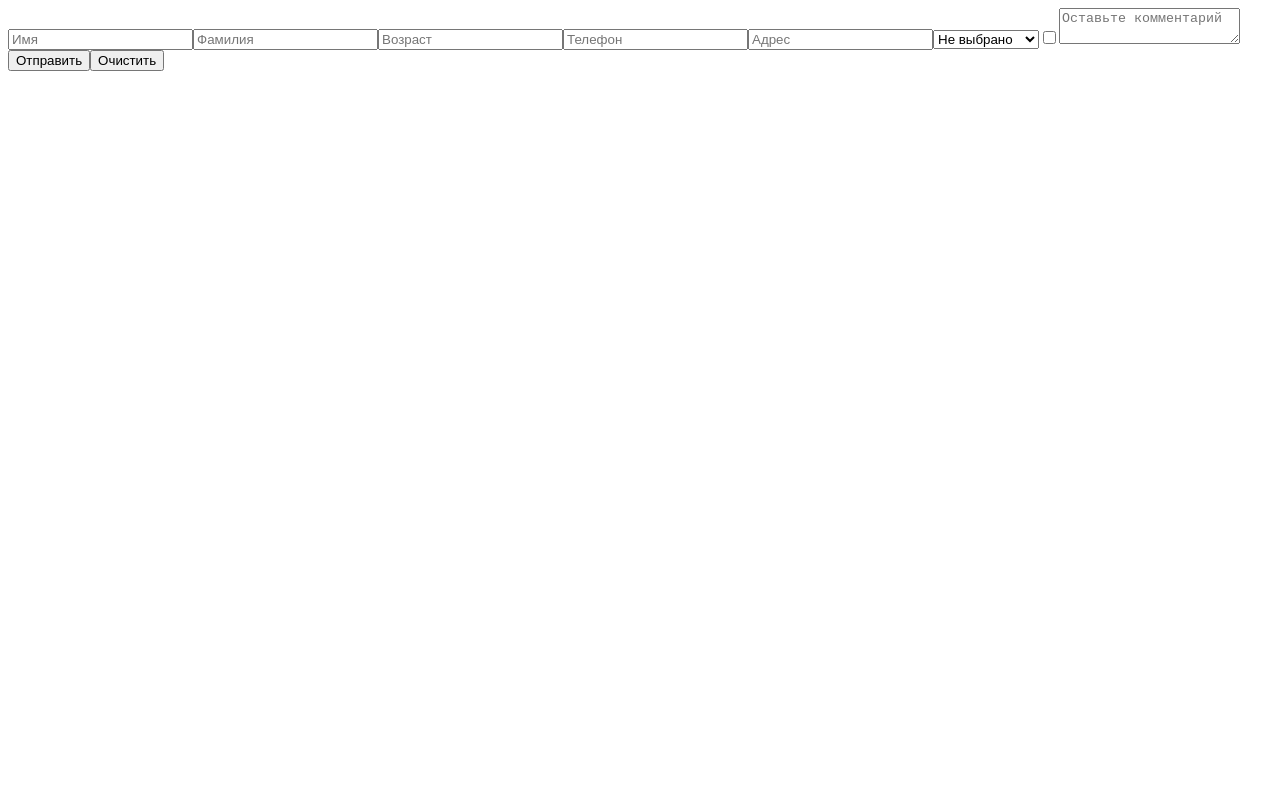
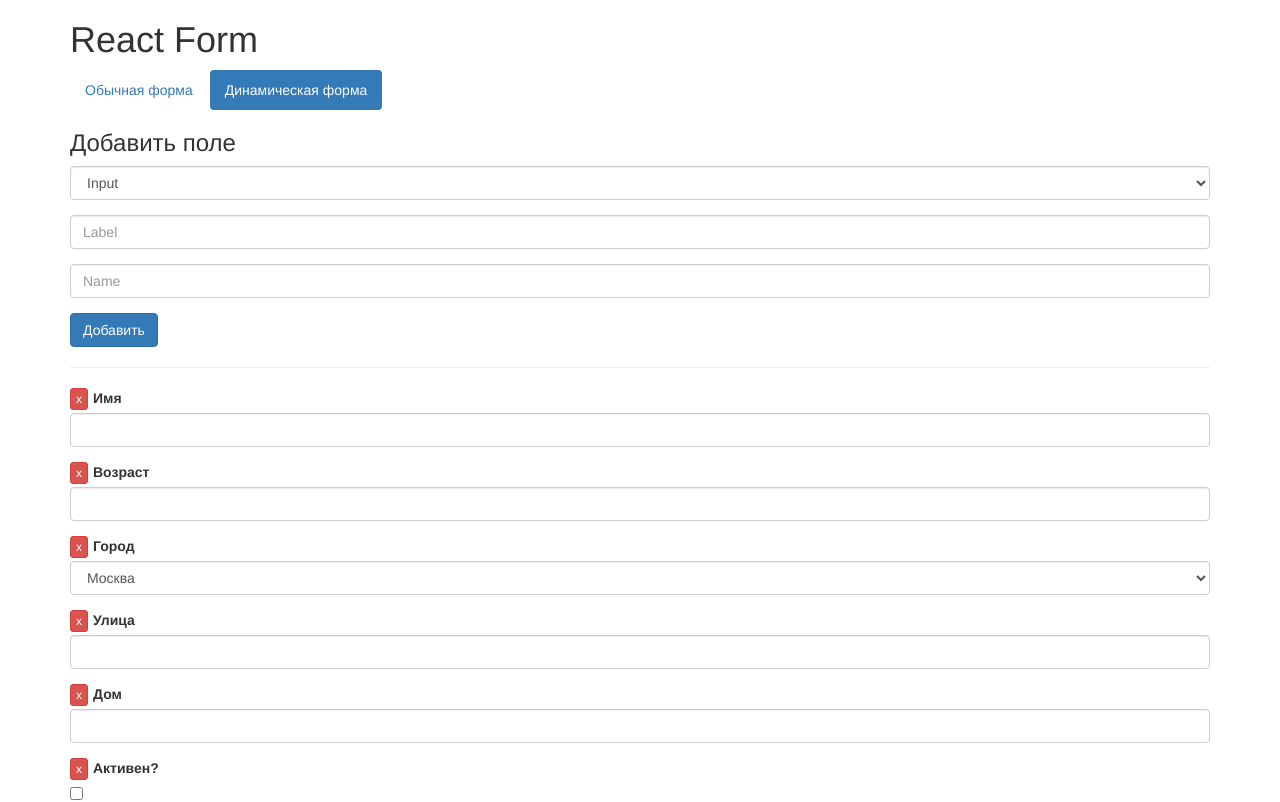
Before and after one commit to kostaskriaridis/react-form, a React (Create React App) app: page /dynamic in a window 1280 px wide. Shown: the top 802 px of the page. Built offline with nearby package versions, Linux system fonts and the light colour scheme.

Commit message:
Added react-router. Added form, that can dynamically create fields. wrote readme

```diff
--- a/package.json
+++ b/package.json
@@ -3,9 +3,11 @@
   "version": "0.1.0",
   "private": true,
   "dependencies": {
+    "bootstrap": "^3.3.7",
     "prop-types": "^15.5.8",
     "react": "^15.5.4",
-    "react-dom": "^15.5.4"
+    "react-dom": "^15.5.4",
+    "react-router-dom": "^4.1.1"
   },
   "devDependencies": {
     "react-scripts": "0.9.5"
--- a/src/App.js
+++ b/src/App.js
@@ -1,60 +1,27 @@
-import React, { Component } from 'react';
+import React from 'react';
+import {
+    BrowserRouter as Router,
+    Route
+} from 'react-router-dom';
 
-import Form from './form/Form';
-import Input from './form/Input';
-import Select from './form/Select';
-import Checkbox from './form/Checkbox';
-import Textarea from './form/Textarea';
+import '../node_modules/bootstrap/dist/css/bootstrap.css';
+import './app.css';
 
-class App extends Component {
-    componentWillMount() {
-        this.handleReset = this.handleReset.bind(this);
-    }
+import Header from './header/Header';
+import AppContainer from './pages/AppContainer';
+import Base from './pages/Base';
+import Dynamic from './pages/Dynamic';
 
-    render() {
-        return (
-            <Form
-                ref={form => this.form = form}
-                onSubmit={data => console.log(data)}>
-                <Input
-                    name='person.name'
-                    placeholder='Имя' />
-
-                <Input
-                    name='person.last_name'
-                    placeholder='Фамилия' />
-                <Input
-                    name='person.age'
-                    type='number'
-                    placeholder='Возраст' />
-                <Input
-                    name='contact.phone'
-                    placeholder='Телефон' />
-                <Input
-                    name='contact.address'
-                    placeholder='Адрес' />
-                <Select
-                    name='contact.city'
-                    fieldType='select'
-                    options={[
-                        { value: '', label: 'Не выбрано' },
-                        { value: 'moscow', label: 'Москва' },
-                        { value: 'ekaterinburg', label: 'Екатеринбург' }
-                    ]} />
-                <Checkbox name='isActive' />
-                <Textarea
-                    name='comment'
-                    placeholder='Оставьте комментарий' />
-
-                <button type='submit'>Отправить</button>
-                <button type='button' onClick={this.handleReset}>Очистить</button>
-            </Form>
-        );
-    }
-
-    handleReset() {
-        this.form.resetForm();
-    }
+function App({ location }) {
+    return (
+        <Router>
+            <AppContainer>
+                <Header />
+                <Route exact path='/' component={Base} />
+                <Route path='/dynamic' component={Dynamic} />
+            </AppContainer>
+        </Router>
+    );
 }
 
 export default App;
--- /dev/null
+++ b/src/app.css
@@ -0,0 +1,15 @@
+.container {
+    margin-bottom: 30px;
+}
+
+.nav {
+    margin-bottom: 10px;
+}
+
+.form-group__remove {
+    margin-right: 5px;
+}
+
+.btn + .btn {
+    margin-left: 10px;
+}
--- a/src/form/Checkbox.js
+++ b/src/form/Checkbox.js
@@ -4,6 +4,7 @@ import HOC from './HOC';
 function Checkbox({ name, value = false, setValue }) {
     return (
         <input
+            className='checkbox'
             type='checkbox'
             name={name}
             checked={value}
--- a/src/form/HOC.js
+++ b/src/form/HOC.js
@@ -30,9 +30,9 @@ export default function HOC(InputComponent) {
 
         render() {
             const componentProps = {
+                ...this.props,
                 setValue: this.setValue,
-                value: this.state.value,
-                ...this.props
+                value: this.state.value
             };
 
             return <InputComponent {...componentProps} />;
@@ -43,7 +43,7 @@ export default function HOC(InputComponent) {
         }
 
         resetValue() {
-            this.setValue(undefined);
+            this.setValue(this.props.value);
         }
 
         getValue() {
--- a/src/form/Input.js
+++ b/src/form/Input.js
@@ -4,6 +4,7 @@ import HOC from './HOC';
 function Input({ type, name, placeholder, value = '', setValue }) {
     return (
         <input
+            className='form-control'
             type={type || 'text'}
             name={name}
             placeholder={placeholder}
--- a/src/form/Select.js
+++ b/src/form/Select.js
@@ -4,6 +4,7 @@ import HOC from './HOC';
 function Select({ name, value = '', options, setValue }) {
     return (
         <select
+            className='form-control'
             name={name}
             value={value}
             onChange={e => setValue(e.target.value)}>
--- a/src/form/Textarea.js
+++ b/src/form/Textarea.js
@@ -4,6 +4,7 @@ import HOC from './HOC';
 function Textarea({ name, value = '', placeholder, setValue }) {
     return (
         <textarea
+            className='form-control'
             name={name}
             placeholder={placeholder}
             value={value}
--- /dev/null
+++ b/src/header/Header.js
@@ -0,0 +1,29 @@
+import React from 'react';
+import { withRouter, NavLink } from 'react-router-dom';
+
+const nav = [{
+    to: '/',
+    text: 'Обычная форма'
+}, {
+    to: '/dynamic',
+    text: 'Динамическая форма'
+}];
+
+function Header({ location }) {
+    return (
+        <header className='header'>
+            <h1>React Form</h1>
+            <ul className='nav nav-pills'>
+                {nav.map(link =>
+                    <li key={link.to} className={location.pathname === link.to ? 'active' : ''}>
+                        <NavLink to={link.to}>
+                            {link.text}
+                        </NavLink>
+                    </li>
+                )}
+            </ul>
+        </header>
+    );
+}
+
+export default withRouter(Header);
--- /dev/null
+++ b/src/pages/AppContainer.js
@@ -0,0 +1,5 @@
+import React from 'react';
+
+export default function AppContainer({ children }) {
+    return <div className='container'>{children}</div>;
+}
--- /dev/null
+++ b/src/pages/Base.js
@@ -0,0 +1,76 @@
+import React, { Component } from 'react';
+
+import Form from '../form/Form';
+import Input from '../form/Input';
+import Select from '../form/Select';
+import Checkbox from '../form/Checkbox';
+import Textarea from '../form/Textarea';
+
+class Base extends Component {
+    componentWillMount() {
+        this.handleReset = this.handleReset.bind(this);
+    }
+
+    render() {
+        return (
+            <Form
+                ref={form => this.form = form}
+                onSubmit={data => console.log(data)}>
+                <div className='form-group'>
+                    <label>Имя</label>
+                    <Input name='person.name' />
+                </div>
+                <div className='form-group'>
+                    <label>Фамилия</label>
+                    <Input name='person.last_name' />
+                </div>
+                <div className='form-group'>
+                    <label>Возраст</label>
+                    <Input
+                        name='person.age'
+                        type='number' />
+                </div>
+                <div className='form-group'>
+                    <label>Телефон</label>
+                    <Input name='contact.phone' />
+                </div>
+                <div className='form-group'>
+                    <label>Город</label>
+                    <Select
+                        name='contact.city'
+                        value='moscow'
+                        options={[
+                            { value: 'moscow', label: 'Москва' },
+                            { value: 'saint-petersburg', label: 'Санкт-Петербург' },
+                            { value: 'ekaterinburg', label: 'Екатеринбург' }
+                        ]} />
+                </div>
+                <div className='form-group'>
+                    <label>Адрес</label>
+                    <Input name='contact.address' />
+                </div>
+                <div className='checkbox'>
+                    <label>
+                        <Checkbox
+                            name='isActive'
+                            value={false} />
+                        Активен
+                    </label>
+                </div>
+                <div className='form-group'>
+                    <label>Комментарий</label>
+                    <Textarea name='comment' />
+                </div>
+
+                <button className='btn btn-primary' type='submit'>Сохранить</button>
+                <button className='btn btn-default' type='button' onClick={this.handleReset}>Очистить</button>
+            </Form>
+        );
+    }
+
+    handleReset() {
+        this.form.resetForm();
+    }
+}
+
+export default Base;
--- /dev/null
+++ b/src/pages/Dynamic.js
@@ -0,0 +1,139 @@
+import React, { Component } from 'react';
+
+import Form from '../form/Form';
+import Input from '../form/Input';
+import Select from '../form/Select';
+import Checkbox from '../form/Checkbox';
+import Textarea from '../form/Textarea';
+
+export default class Dynamic extends Component {
+    state = {
+        fields: [
+            { type: 'input', name: 'person.first_name', label: 'Имя' },
+            { type: 'input', name: 'person.age', label: 'Возраст' },
+            {
+                type: 'select',
+                name: 'address.city',
+                label: 'Город',
+                value: 'moscow',
+                options: [
+                    { label: 'Москва', value: 'moscow' },
+                    { label: 'Санкт-Петербург', value: 'saint-petersburg' },
+                    { label: 'Екатеринбург', value: 'ekaterinburg' }
+                ]
+            },
+            { type: 'input', name: 'address.street', label: 'Улица' },
+            { type: 'input', name: 'address.house', label: 'Дом' },
+            { type: 'checkbox', name: 'address.isActive', label: 'Активен?' },
+            { type: 'textarea', name: 'comment', label: 'Комментарий' },
+        ]
+    };
+
+    componentWillMount() {
+        this.handleCreateField = this.handleCreateField.bind(this);
+    }
+
+    render() {
+        return (
+            <div>
+                <CreateForm onCreateField={this.handleCreateField} />
+                <hr />
+                <Form onSubmit={data => console.log(data)}>
+                    {this.state.fields.map(field => this.renderFieldWrapper(field))}
+                    <button className='btn btn-primary' type='submit'>Сохранить</button>
+                </Form>
+            </div>
+        );
+    }
+
+    renderFieldWrapper(field) {
+        return (
+            <div key={field.name} className='form-group'>
+                <div
+                    className='form-group__remove btn btn-danger btn-xs'
+                    onClick={this.removeField.bind(this, field.name)}>
+                    x
+                </div>
+                <label>
+                    {field.label}
+                </label>
+                {this.renderField(field)}
+            </div>
+        );
+    }
+
+    renderField(field) {
+        const { type, ...rest } = field;
+
+        switch (type) {
+            case 'select':
+                return <Select {...rest} />;
+
+            case 'textarea':
+                return <Textarea {...rest} />;
+
+            case 'checkbox':
+                return <Checkbox {...rest} />;
+
+            default:
+                return <Input {...rest} />;
+        }
+    }
+
+    handleCreateField(field) {
+        this.setState({
+            fields: this.state.fields.concat(field)
+        });
+    }
+
+    removeField(fieldName) {
+        this.setState({
+            fields: this.state.fields.filter(field => field.name !== fieldName)
+        });
+    }
+}
+
+function CreateForm({ onCreateField }) {
+    let form;
+
+    function handleCreateField(data) {
+        if (!Object.keys(data).every(name => data[name])) {
+            return;
+        }
+
+        form.resetForm();
+        onCreateField(data);
+    }
+
+    return (
+        <Form ref={node => form = node} onSubmit={handleCreateField}>
+            <h3>Добавить поле</h3>
+            <div className='form-group'>
+                <Select
+                    name='type'
+                    value='input'
+                    options={[{
+                        label: 'Input',
+                        value: 'input'
+                    }, {
+                        label: 'Textarea',
+                        value: 'textarea'
+                    }, {
+                        label: 'Checkbox',
+                        value: 'checkbox'
+                    }]} />
+            </div>
+            <div className='form-group'>
+                <Input
+                    name='label'
+                    placeholder='Label' />
+            </div>
+            <div className='form-group'>
+                <Input
+                    name='name'
+                    placeholder='Name' />
+            </div>
+            <button className='btn btn-primary' type='submit'>Добавить</button>
+        </Form>
+    );
+}
```
Also changed, not shown: 1 other file (tests, documents, lock files or other folders).
